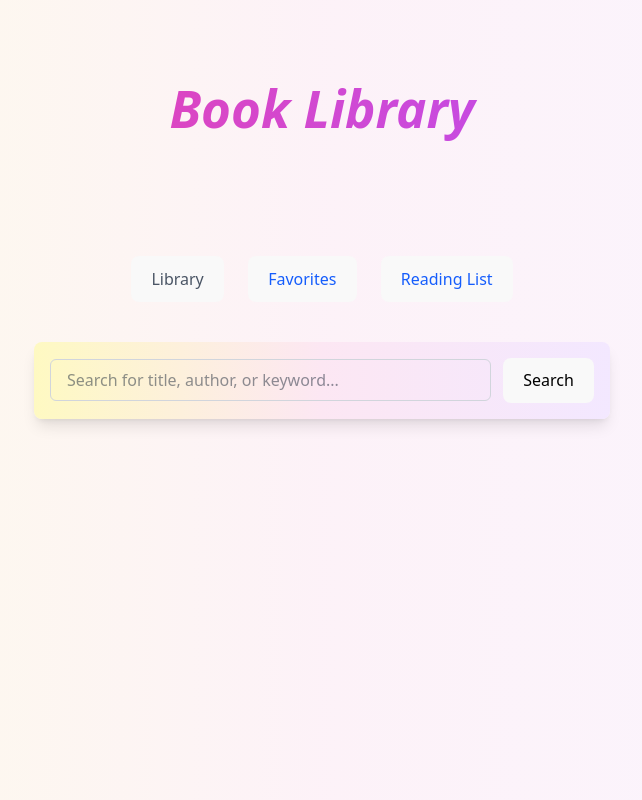
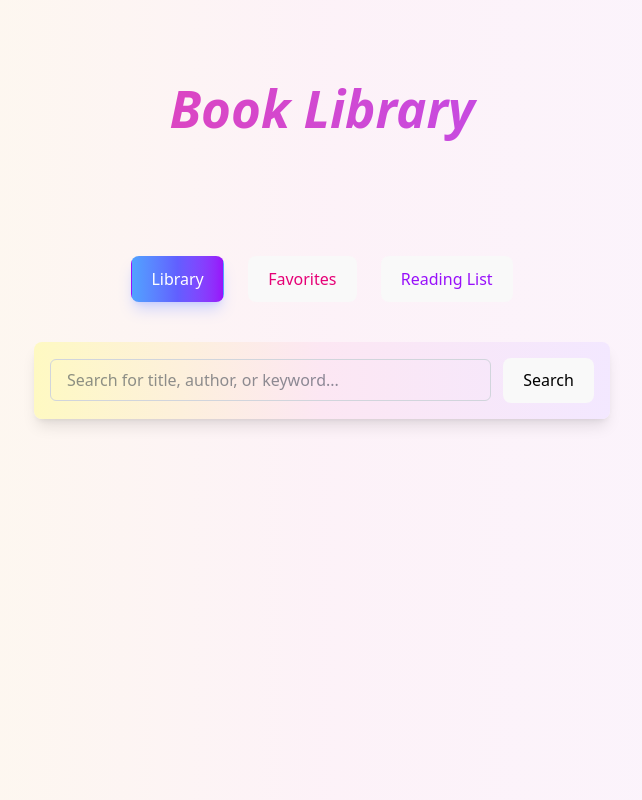
Before and after one commit to Robby47918/Rest-API-integration, a React app in the folder book-library/: page / in a window 1280 px wide. Shown: the whole page, without its empty margins (318-960 px from the left). Built offline with nearby package versions, Linux system fonts and the light colour scheme; the HTML template or start-up script is replaced by a standard one.

Commit message:
Updating the button color

```diff
--- a/book-library/src/App.jsx
+++ b/book-library/src/App.jsx
@@ -59,24 +59,25 @@ function App() {
         <button
           onClick={() => setActiveTab("library")}
           className={`px-4 py-2 rounded-md font-semibold ${
-            activeTab === "library" ? "bg-blue-500 text-gray-600" : "bg-white text-blue-600"
-          }`}
+            activeTab === "library" ? "bg-gradient-to-r from-blue-400 via-indigo-500 to-purple-600 text-white shadow-lg shadow-indigo-300/50"
+        : "bg-white text-blue-600 hover:bg-blue-100"}`}
         >
           Library
         </button>
         <button
           onClick={() => setActiveTab("favorites")}
           className={`px-4 py-2 rounded-md font-semibold ${
-            activeTab === "favorites" ? "bg-blue-500 text-gray-600" : "bg-white text-blue-600"
-          }`}
+            activeTab === "favorites" ? "bg-gradient-to-r from-pink-400 via-red-500 to-purple-500 text-white shadow-lg shadow-pink-300/50"
+        : "bg-white text-pink-600 hover:bg-pink-100"}`}
+
         >
           Favorites
         </button>
         <button
           onClick={() => setActiveTab("readingList")}
           className={`px-4 py-2 rounded-md font-semibold ${
-            activeTab === "readingList" ? "bg-blue-500 text-gray-600" : "bg-white text-blue-600"
-          }`}
+            activeTab === "readingList" ? "bg-gradient-to-r from-purple-400 via-indigo-500 to-blue-500 text-white shadow-lg shadow-purple-300/50"
+        : "bg-white text-purple-600 hover:bg-purple-100"}`}
         >
           Reading List
         </button>
```
